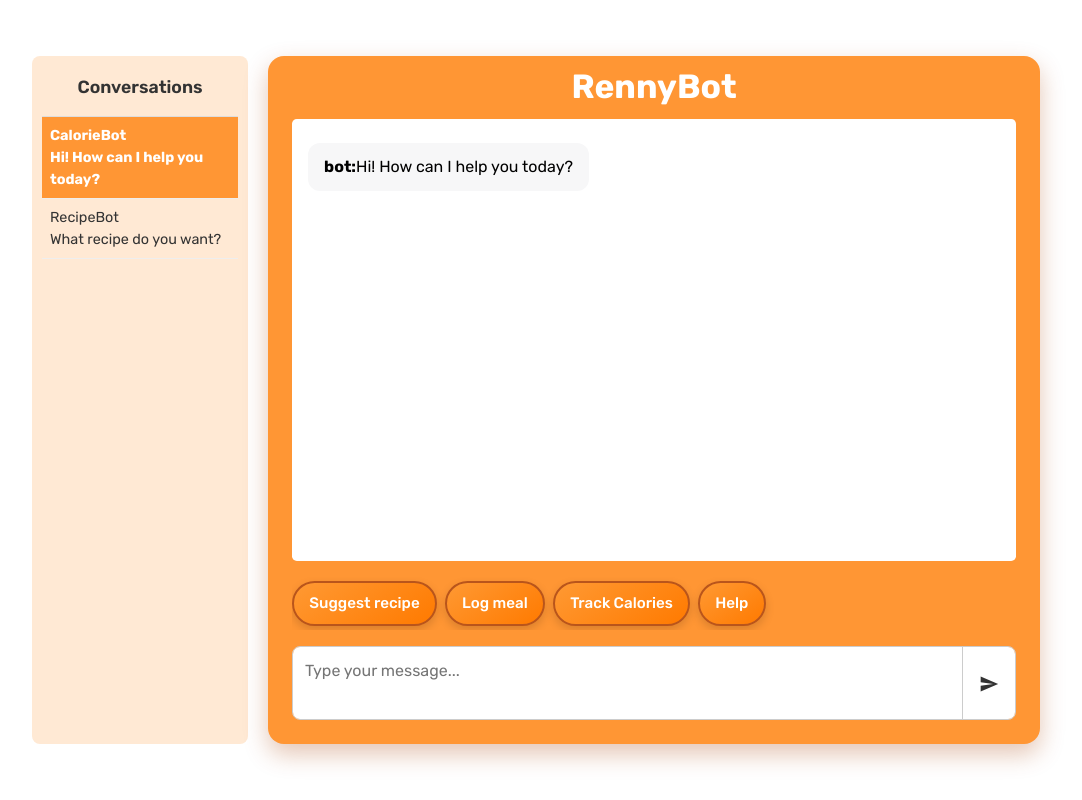
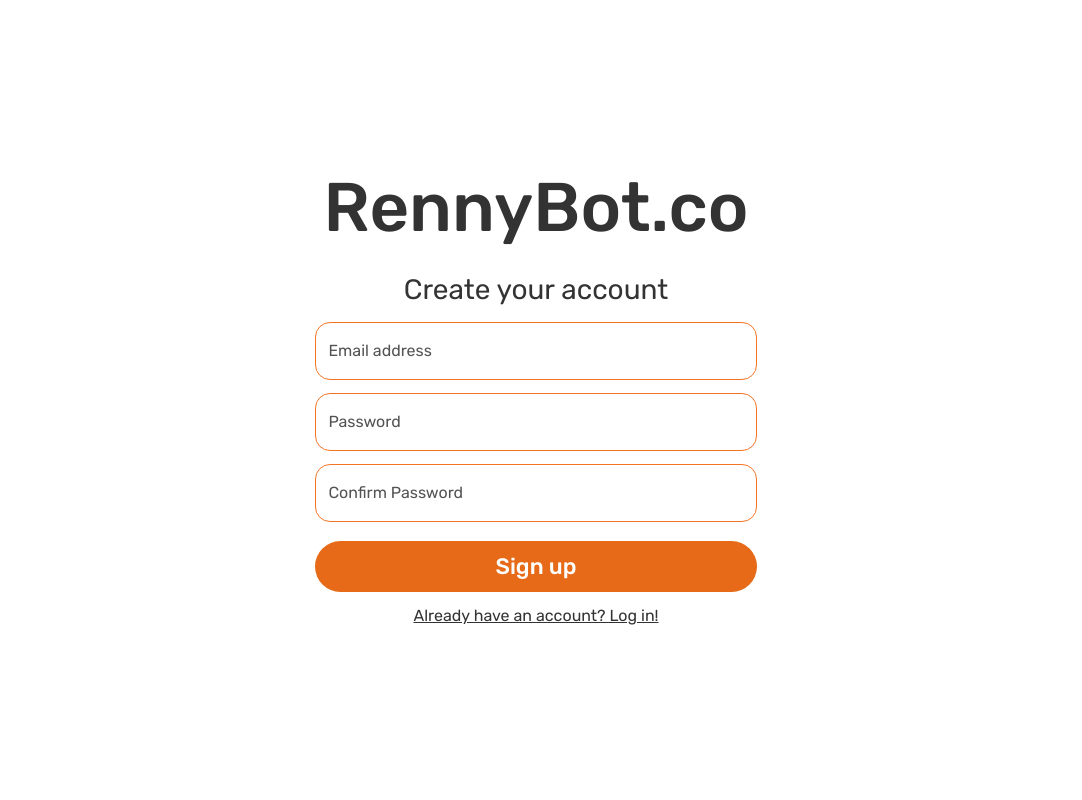
Before and after one commit to tgw6201/SummerBuild2025, a React (Vite) app in the folder client/: page / in a window 1280 px wide. Shown: the whole page, without its empty margins (104-1186 px from the left). Built offline with nearby package versions, Linux system fonts and the light colour scheme.

Commit message:
Updated Login and Created Signup Page

```diff
--- a/client/src/App.jsx
+++ b/client/src/App.jsx
@@ -4,6 +4,7 @@ import Dashboard from './pages/Dashboard';
 import Profile from './pages/Profile';
 import Settings from './pages/Settings';
 import Login from './pages/Login';
+import Signup from './pages/Signup';
 import Navbar from './components/Navbar';
 import  './index.css';
 
@@ -15,7 +16,9 @@ function AppRoutes() {
     <>
       {!hideNavbar && <Navbar />}
       <Routes>
-        <Route path="/" element={<Chatbot />} />
+        <Route path="/" element={<Signup />} />
+        <Route path="/login" element={<Login />} />
+        <Route path="/signup" element={<Signup />} />
         <Route path="/chatbot" element={<Chatbot />} />
         <Route path="/dashboard" element={<Dashboard />} />
         <Route path="/profile" element={<Profile />} />
--- /dev/null
+++ b/client/src/css/Signup.css
@@ -0,0 +1,80 @@
+:root {
+    font-family: 'Rubik', sans-serif;
+    line-height: 1.5;
+    font-weight: 400;
+    color-scheme: light dark;
+    color: rgba(255, 255, 255, 0.87);
+    background-color: #242424;
+
+    font-synthesis: none;
+    text-rendering: optimizeLegibility;
+    -webkit-font-smoothing: antialiased;
+    -moz-osx-font-smoothing: grayscale;
+  }
+
+body {
+    font-family: inherit;
+    margin: 0;
+    display: flex;
+    justify-content: center;
+    align-items: center;
+    min-width: 320px;
+    min-height: 100vh;
+    background-color: #ffffff;
+}
+
+.title{
+    font-size: 4.3em;
+    line-height: 1.5;
+    padding-bottom: 5px;
+}
+
+.btn-primary {
+    border-radius: 30px;
+    border: 1px solid transparent;
+    margin: 0.5em 0 0.5em;
+    padding: 0.7em 8em;
+    font-size: 1.4em;
+    font-weight: 500;
+    font-family: inherit;
+    cursor: pointer;
+    background-color: #e66a17;
+    transition: background-color 0.3s ease, border-color 0.3s ease;
+}
+
+.btn-primary:hover {
+    background-color: rgb(216, 85, 24);
+    border-color: #c2550d;
+}
+
+.form-control{
+    border-radius: 15px;
+    margin: 0.8em 0 0.5em;
+    border-color: #f57424;
+}
+
+.form-floating input::placeholder {
+    color: rgb(83, 83, 83);
+    opacity: 1;
+}
+
+.form-floating label {
+    color: rgb(83, 83, 83);
+    opacity: 1;
+}
+
+.form-control:focus {
+    box-shadow: 0 0 8px 2px rgb(230, 100, 14);
+    border-color: orange;
+  }
+
+  .signup-link {
+    text-decoration: underline;
+    color: inherit;
+    transition: color 0.3s ease;
+    cursor: pointer;
+  }
+
+  .signup-link:hover {
+    color: orange;
+  }
--- a/client/src/pages/Login.jsx
+++ b/client/src/pages/Login.jsx
@@ -1,12 +1,18 @@
 import React from "react";
+import { Link } from "react-router-dom";
+import { useNavigate } from "react-router-dom";
 import '../css/Login.css';
+import Chatbot from "./Chatbot";
 
 export default function Login() {
+
+  const navigate = useNavigate()
 
   const handleSubmit = (e) => {
     e.preventDefault();
     // you can add login logic here
-    console.log("Form submitted!");
+    // console.log("Form submitted!");
+    navigate("/chatbot")
   };
 
   return (
@@ -47,10 +53,9 @@ export default function Login() {
             Sign in
             </button>
             <p>
-                <a href="/signup" className="signup-link">Don't have an account yet? Sign up now!</a>
-                </p>
-
-      </form>
+              <Link to="/signup" className="signup-link">Don't have an account yet? Sign up!</Link>
+            </p>
+        </form>
     </main>
   );
 }
--- a/client/src/pages/Signup.jsx
+++ b/client/src/pages/Signup.jsx
@@ -0,0 +1,91 @@
+import React, { useState } from "react";
+import { Link } from "react-router-dom";
+import { useNavigate } from "react-router-dom";
+import '../css/Signup.css';
+
+export default function Signup() {
+  const [form, setForm] = useState({
+    email: '',
+    password: '',
+    confirmPassword: ''
+  });
+  const [error, setError] = useState('');
+  const navigate = useNavigate();
+
+  const handleChange = e => {
+    setForm({ ...form, [e.target.name]: e.target.value });
+    setError('');
+  };
+
+  const handleSubmit = e => {
+    e.preventDefault();
+    if (form.password !== form.confirmPassword) {
+      setError("Passwords do not match.");
+      return;
+    }
+    /* Sign up logic here */
+    // If successful:
+    navigate("/onboarding");
+  };
+
+  return (
+    <main className="form-signin text-center">
+      <form onSubmit={handleSubmit}>
+        <h1 className="title">RennyBot.co</h1>
+        <h1 className="h3 mb-3 fw-normal">Create your account</h1>
+
+        <div className="form-floating">
+          <input
+            type="email"
+            className="form-control"
+            id="floatingInput"
+            name="email"
+            placeholder="name@example.com"
+            value={form.email}
+            onChange={handleChange}
+            pattern="^[^@\s]+@[^@\s]+\.[^@\s]+$"
+            required
+          />
+          <label htmlFor="floatingInput">Email address</label>
+        </div>
+
+        <div className="form-floating">
+          <input
+            type="password"
+            className="form-control"
+            id="floatingPassword"
+            name="password"
+            placeholder="Password"
+            value={form.password}
+            onChange={handleChange}
+            required
+          />
+          <label htmlFor="floatingPassword">Password</label>
+        </div>
+
+        <div className="form-floating">
+          <input
+            type="password"
+            className="form-control"
+            id="floatingConfirmPassword"
+            name="confirmPassword"
+            placeholder="Confirm Password"
+            value={form.confirmPassword}
+            onChange={handleChange}
+            required
+          />
+          <label htmlFor="floatingConfirmPassword">Confirm Password</label>
+        </div>
+
+        {error && <div style={{ color: "#e66a17", marginBottom: "1em" }}>{error}</div>}
+
+        <button className="btn btn-primary w-100 py-2" type="submit">
+          Sign up
+        </button>
+        <p>
+          <Link to="/login" className="signup-link">Already have an account? Log in!</Link>
+        </p>
+      </form>
+    </main>
+  );
+}
```
